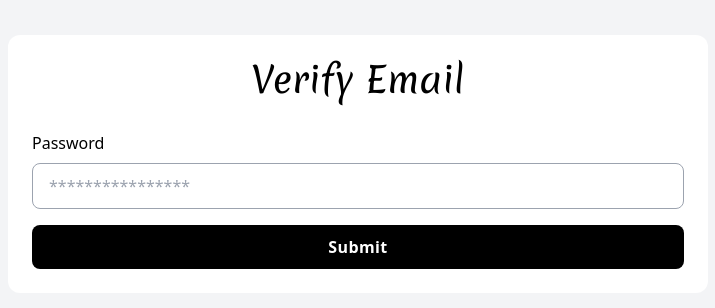
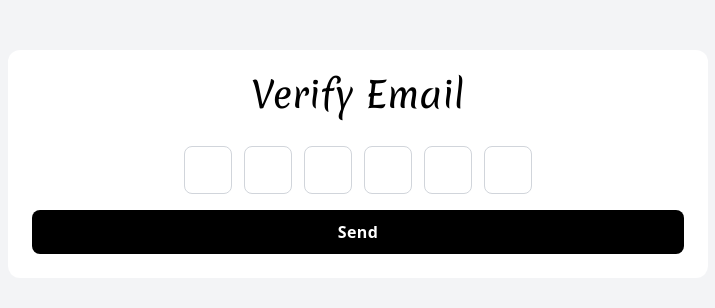
Before and after one commit to mohamed-ahmed99/Authentication, a Next.js app in the folder front-end/: page /verify-code in a window 1280 px wide. Shown: the part 236-544 px from the top of the page, without its empty margins (282-997 px from the left). Built offline with nearby package versions, Linux system fonts and the light colour scheme.

Commit message:
verify-email-2

```diff
--- a/front-end/src/actions/auth/verifyEmail.ts
+++ b/front-end/src/actions/auth/verifyEmail.ts
@@ -1,28 +1,21 @@
 "use server"
-interface errorsOBJ{ [key:string] : string }
+
 
 
 export const verifyEmail = async (_:any, formData:FormData) => {
 
-    let errors:errorsOBJ = {} // object of errors
+    let errors:any = {} // object of errors
 
-    const email = (formData.get("email") as string).trim()
-    const password = (formData.get("password") as string).trim()
+    const code = (formData.get('code') as string).trim()
 
 
+    // check code
+    if(!code) errors.code = "code is required"
+    if(code && code.length < 6) errors.code = "code must be 6 numbers"
 
-    /////////////////// check data befor call back-end
-
-    // check email
-    if(!email) errors.email = "email is required"
-    else if(! (/^[a-zA-Z0-9._%+-]+@gmail\.com$/.test(email))) errors.email = "invalid gmail"
-
-    // check password
-    if(!password) errors.password = "password is required"
-    else if(password.length < 6) errors.password = "short password"
 
     // go back with errors
-    const prevData = {email, password}
+    const prevData = {code}
     if(Object.keys(errors).length > 0) return {errors, goToprofile:false, prevData}
 
 
--- a/front-end/src/app/(auth)/verify-code/page.tsx
+++ b/front-end/src/app/(auth)/verify-code/page.tsx
@@ -1,33 +1,80 @@
 "use client"
-import { useActionState, useEffect } from "react"
-import LabelInput from "../../../components/LabelInput"
-import {verifyEmail} from '../../../actions/auth/verifyEmail'
-import {useAppContext} from '../../appContext'
+import { useActionState, useEffect, useRef, useState } from "react"
+import { verifyEmail } from "../../../actions/auth/verifyEmail"
+import { useAppContext } from "../../appContext"
+import {motion} from 'framer-motion'
 
-export default function VerifyCode (){
+
+
+
+export default function VerifyCode() {
 
     const {store} = useAppContext()
     const [state, action, isPending] = useActionState(verifyEmail, undefined)
 
-    useEffect(() => console.log(store),[])
+
+    const inputsRefs = useRef<(HTMLInputElement | null)[]>([])
+    const [code, setCode] = useState<string[]>(['','','','','',''])
+
+
+    const handleChange = (e: React.ChangeEvent<HTMLInputElement>, index: number) => {
+        const value = e.target.value.replace(/[^0-9]/g, '')
+
+        const newCode = [...code]
+        newCode[index] = value ? value[0] : ''
+        setCode(newCode)
+
+        if(value && index < 5) inputsRefs.current[index += 1]?.focus()
+    }
+
+    const handelKeyDown = (e: React.KeyboardEvent<HTMLInputElement>, index: number) => {
+        if(e.key === "Backspace" && index > 0 && !code[index]) {
+            inputsRefs.current[index -= 1]?.focus()
+        }
+    }
+
 
 
 
   return (
     <div className="p-4 min-h-screen bg-gray-100 flex items-center justify-center overflow-hidden">
       <div className="p-6 bg-white w-full max-w-[700px] rounded-xl space-y-8">
-
         <h2 className="text-center text-4xl capitalize font-Merienda">verify email</h2>
 
         <form action={action} className="space-y-4">
-                    <LabelInput label="password" type="string" placeholder="****************" defaultValue={state?.prevData?.password} error={state?.errors?.password}/>
 
-                    <button type="submit"
-                            className="p-[10px] bg-black text-white w-full rounded-lg font-semibold capitalize tracking-wide">
-                        {isPending ? 'submiting...' : 'submit'}
+            <div className="flex justify-center gap-3">
+                    {code.map((digit:string, index:number) => (
+                        <input type="text" maxLength={1} key={index} value={digit}
+                            ref={(el) => {inputsRefs.current[index] = el}}
+                            onChange={(e) => handleChange(e, index)}
+                            onKeyDown={(e) => handelKeyDown(e, index)}
+
+                            className="w-8 h-8 sm:w-12 sm:h-12 border border-gray-300 rounded-lg text-center text-xl focus:outline-none focus:ring-2 focus:ring-black"
+                        />
+                    ))}
+            </div>
+
+
+            {/* becouse use action state used with name */}
+            <input type="hidden" value={code.join("")} name="code"/>
+
+
+            {state?.errors?.code &&
+                <motion.p initial={{x:-50}} animate={{x:0}} transition={{type:"spring", stiffness:500}}
+                className="text-red-600 text-sm text-center">{state?.errors?.code}</motion.p>
+            }
+          <button
+            type="submit"
+            className="p-[10px] bg-black text-white w-full rounded-lg font-semibold capitalize tracking-wide"
+          >
+           {isPending ? 'sending...' : 'send'}
           </button>
         </form>
+
       </div>
     </div>
   )
+
+
 }
```
Lines whose indentation alone changed are shown as unchanged.
